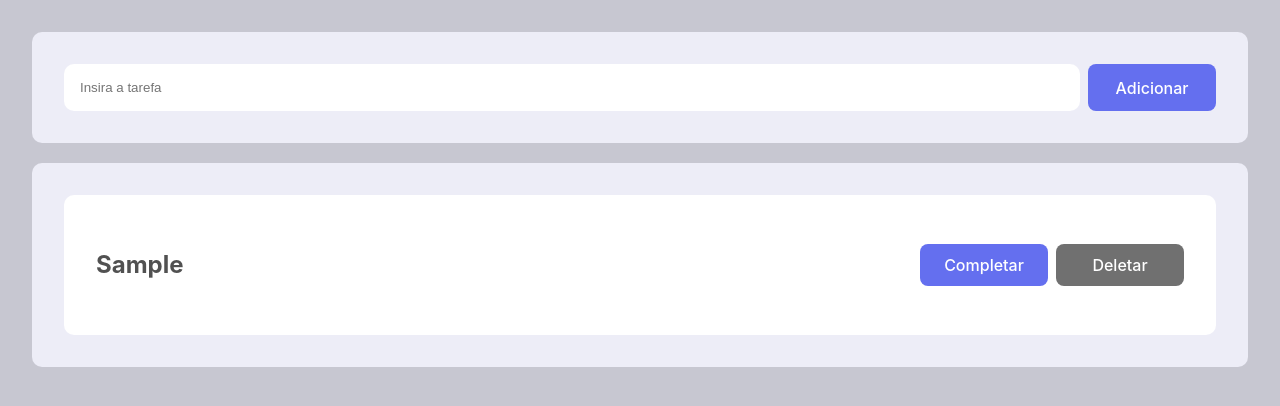
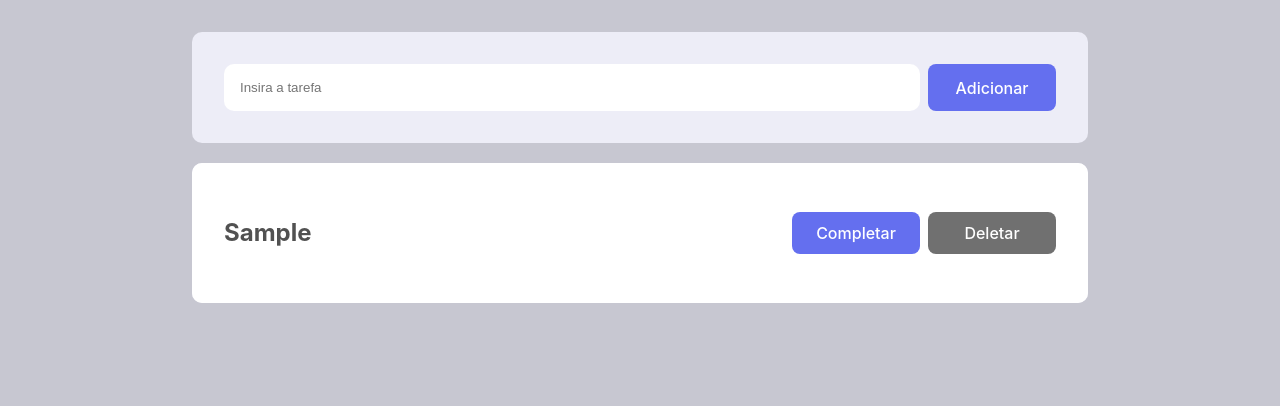
Before and after one commit to LucaswmLima/React-todo-list-1, a React (Vite) app: page / in a window 1280 px wide. Both pictures are taken after typing "Sample" into the empty fields and a click on the button "Adicionar". Shown: the top 406 px of the page. Built offline with nearby package versions, Linux system fonts and the light colour scheme.

Commit message:
minor compatibility width adjustments

```diff
--- a/src/App.css
+++ b/src/App.css
@@ -1,10 +1,18 @@
 #root {
-  max-width: 1280px;
+  max-width: 70vw;
   margin: 0 auto;
   padding: 2rem;
   text-align: center;
   width: 100vw;
   right: 100vh;
+}
+
+.title-container{
+  max-width: 70%;
+  min-width: 20rem;
+  overflow: hidden;
+  word-wrap: break-word;
+  text-align: start;
 }
 
 .logo {
--- a/src/components/Card/card.css
+++ b/src/components/Card/card.css
@@ -1,7 +1,6 @@
 .cards{
     background-color: var(--color-cards);
     border-radius: 10px;
-    padding: 2rem;
     margin-bottom: 1rem;
 }
 
--- a/src/components/Card/card.tsx
+++ b/src/components/Card/card.tsx
@@ -20,7 +20,7 @@ function Card({ todo, completeTodo, deleteTodo }: CardProps) {
     return (
         <div className='cards'>
             <div className={`card ${todo.completed ? 'done' : ''}`}>
-                <h2>{todo.title}</h2>
+                <div className='title-container'><h2>{todo.title}</h2></div>
                 <div className="card-buttons">
                     <button onClick={handleCompleteTodo}>{todo.completed ? 'Retomar' : 'Completar'}</button>
                     <button onClick={handleDeleteTodo} className='btn-secondary'>Deletar</button>
```
